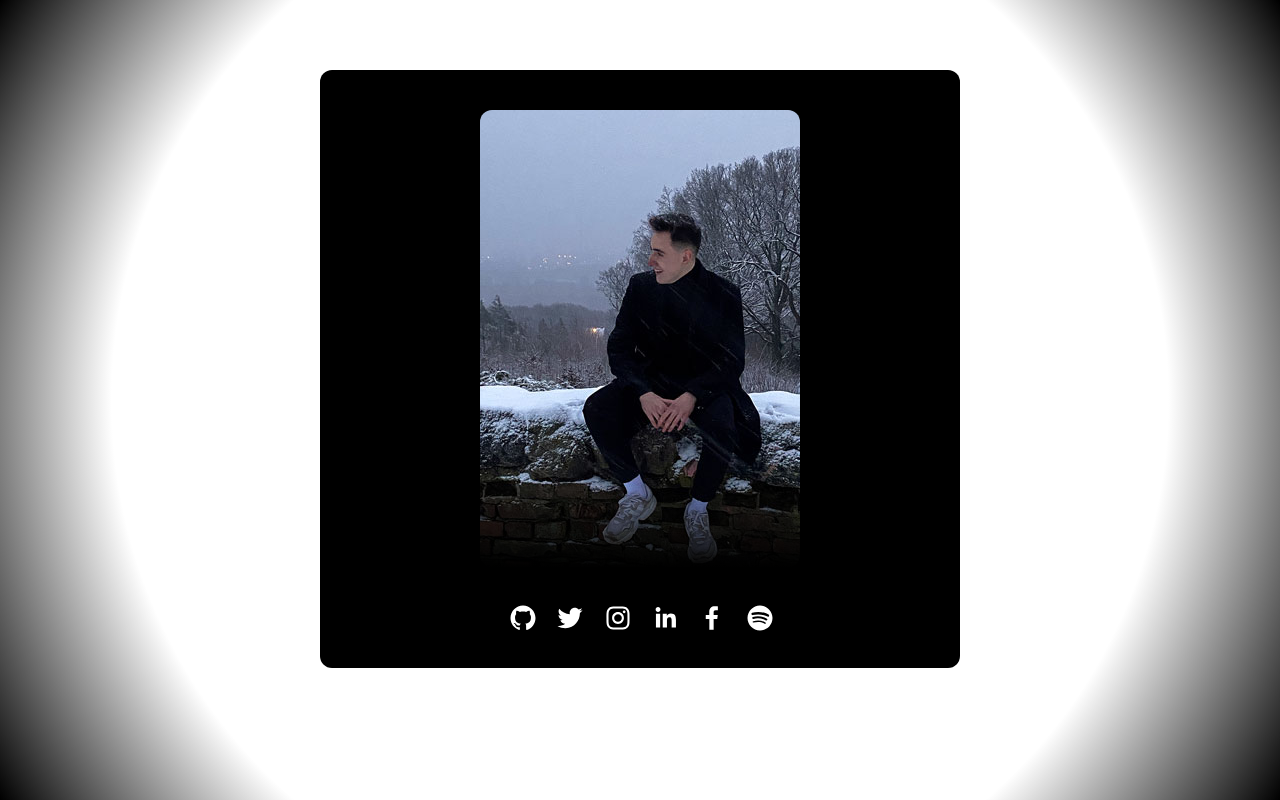
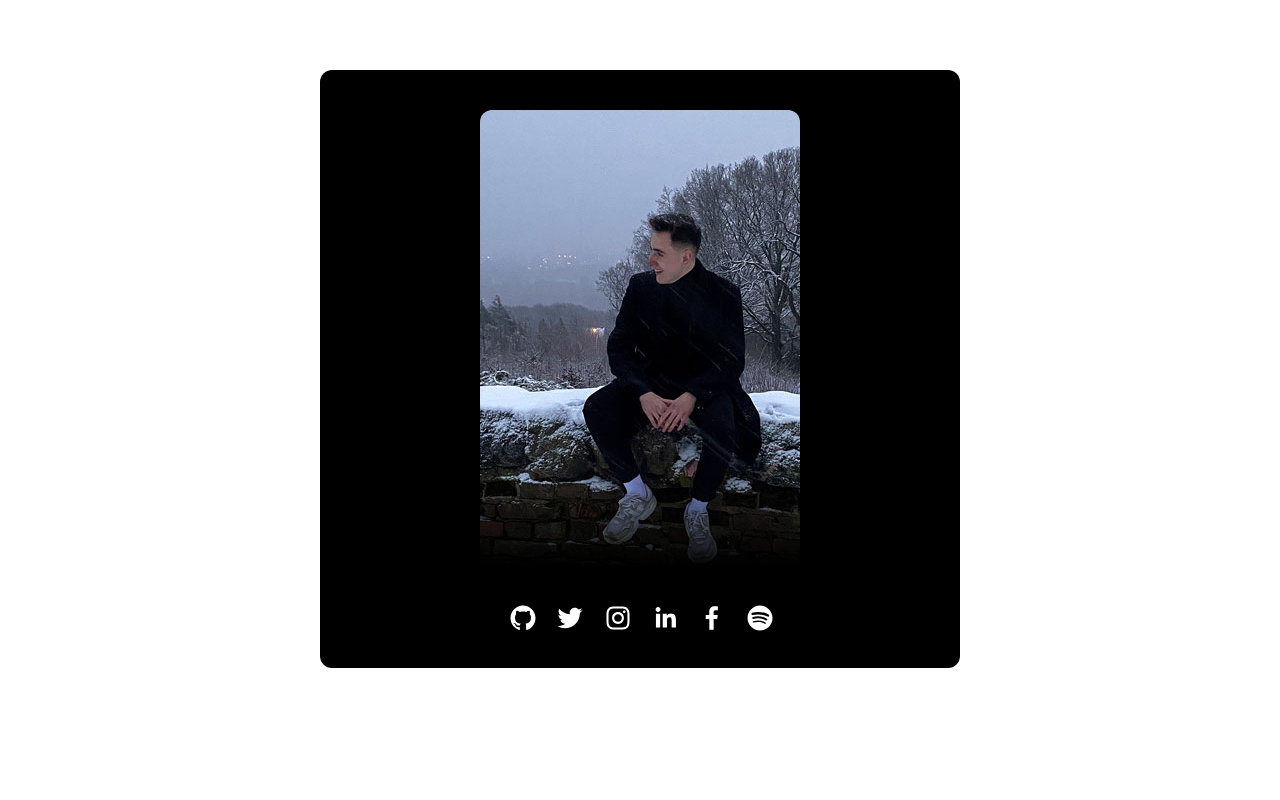
Before and after one commit to Blindeen/my-links-page, a React (Create React App) app: page / in a window 1280 px wide. Built offline with nearby package versions, Linux system fonts and the light colour scheme.

Commit message:
remove gradient background

```diff
--- a/src/App.css
+++ b/src/App.css
@@ -1,13 +1,3 @@
-html, body {
-  min-height: 100%;
-}
-
-body {
-  background: radial-gradient(circle, white 70%, black);
-  background-size: 100% 100%;
-  height: 100%;
-}
-
 @media (max-width: 480px) {
   body {
     background: black;
```
